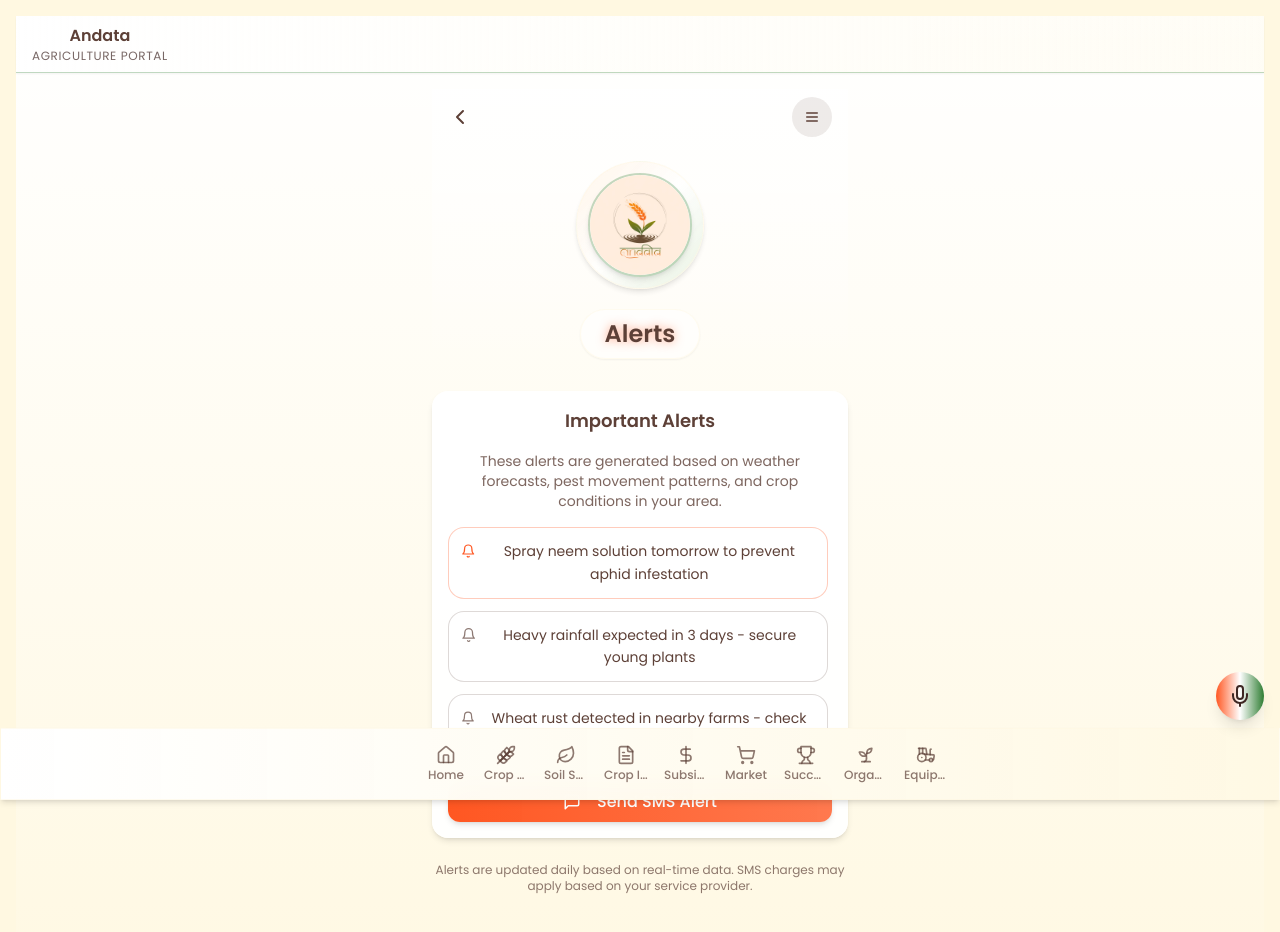
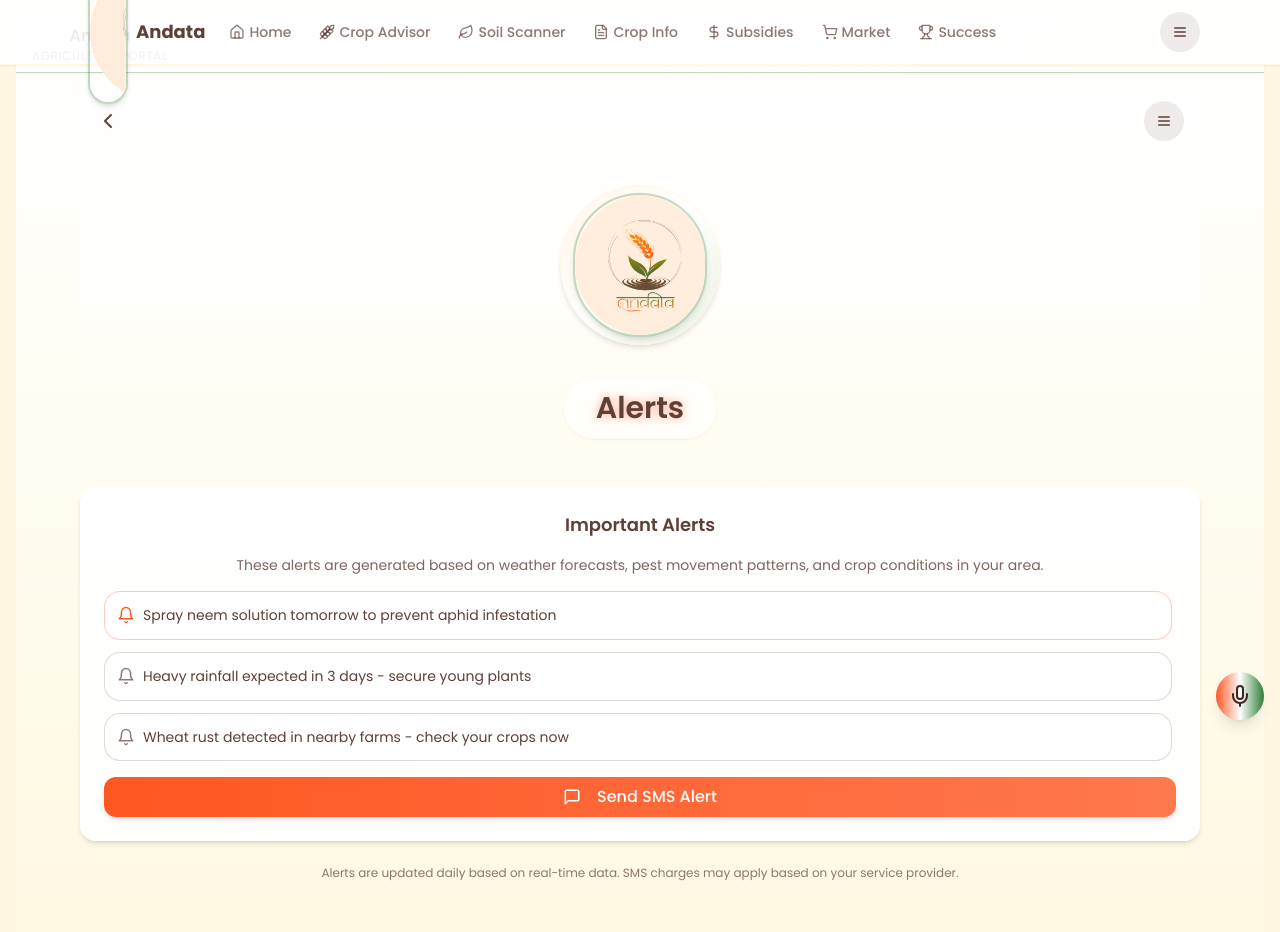
Before and after one commit to saikoushiknalubola/anndata, a React (Vite) app: page /alerts in a window 1280 px wide. Shown: the top 932 px of the page. Built offline with nearby package versions, Linux system fonts and the light colour scheme.

Commit message:
Fix: Improve Equipment Catalog and UI
- Removed unnecessary images in the equipment section.
- Adjusted logo sizes for better visual presentation.
- Refactored the application to function as a complete website, enhancing the overall user experience.

```diff
--- a/src/components/Card.tsx
+++ b/src/components/Card.tsx
@@ -30,22 +30,9 @@ const Card = ({
 
   return (
     <div
-      className={`p-3 sm:p-4 rounded-lg ${variantClasses[variant]} ${className} ${onClick ? 'cursor-pointer hover:scale-[1.01] transition-transform' : ''}`}
+      className={`p-4 sm:p-6 rounded-lg ${variantClasses[variant]} ${className} ${onClick ? 'cursor-pointer hover:scale-[1.01] transition-transform' : ''}`}
       onClick={onClick}
     >
-      {imageUrl && variant === 'image-card' && (
-        <div className="relative w-full h-40 sm:h-48 -mx-3 -mt-3 mb-3 sm:-mx-4 sm:-mt-4 sm:mb-4 overflow-hidden">
-          <img
-            src={imageUrl}
-            alt={imageAlt || 'Card image'}
-            className="w-full h-full object-cover"
-            onError={(e) => {
-              e.currentTarget.src = 'https://images.unsplash.com/photo-1500937386664-56d1dfef3854?auto=format&fit=crop&w=800&q=80';
-              e.currentTarget.onerror = null;
-            }}
-          />
-        </div>
-      )}
       {children}
     </div>
   );
--- a/src/components/Layout.tsx
+++ b/src/components/Layout.tsx
@@ -53,9 +53,9 @@ const Layout = ({ children, title, showBackButton = false }: LayoutProps) => {
     : navItems.slice(0, 9); // Show more items on desktop
 
   return (
-    <div className="page-container relative">
-      <header className="page-header flex flex-col items-center justify-center mb-4 sm:mb-6 relative pt-12 sm:pt-14 bg-gradient-to-b from-white/80 to-transparent">
-        <div className="w-full flex justify-between items-center absolute top-0 px-4 py-2 z-10">
+    <div className="page-container relative max-w-6xl mx-auto">
+      <header className="page-header flex flex-col items-center justify-center mb-6 sm:mb-8 relative pt-12 sm:pt-16 md:pt-20 bg-gradient-to-b from-white/80 to-transparent">
+        <div className="w-full flex justify-between items-center absolute top-0 px-4 py-3 z-10">
           <div className="flex-1 flex items-center">
             {showBackButton ? (
               <Link to="/" className="text-earth hover:text-leaf transition-colors transform hover:scale-110">
@@ -69,21 +69,56 @@ const Layout = ({ children, title, showBackButton = false }: LayoutProps) => {
             <MenuSection />
           </div>
         </div>
-        <div className="logo-container w-24 h-24 sm:w-28 sm:h-28 md:w-32 md:h-32 flex items-center justify-center mb-3 mt-4 pulse-gentle rounded-full bg-gradient-to-br from-[#FF9933]/10 via-white/60 to-[#138808]/10 p-2 shadow-md border border-cream/50">
+        <div className="logo-container w-28 h-28 sm:w-32 sm:h-32 md:w-40 md:h-40 flex items-center justify-center mb-5 mt-4 pulse-gentle rounded-full bg-gradient-to-br from-[#FF9933]/10 via-white/60 to-[#138808]/10 p-3 shadow-md border border-cream/50">
           <Logo />
         </div>
         {title && (
-          <div className="mt-2 mb-2 w-full flex items-center justify-center">
-            <h1 className="text-lg sm:text-xl md:text-2xl font-decorative text-earth text-glow bg-white/60 px-4 sm:px-6 py-1 sm:py-2 rounded-full shadow-sm border border-cream/50">{title}</h1>
+          <div className="mt-3 mb-4 w-full flex items-center justify-center">
+            <h1 className="text-xl sm:text-2xl md:text-3xl font-decorative text-earth text-glow bg-white/60 px-6 sm:px-8 py-2 sm:py-3 rounded-full shadow-sm border border-cream/50">{title}</h1>
           </div>
         )}
       </header>
 
-      <main className={`pb-20 ${mounted ? 'animate-grow-fade' : 'opacity-0'}`}>
+      <main className={`pb-20 md:pb-8 ${mounted ? 'animate-grow-fade' : 'opacity-0'}`}>
         {children}
       </main>
 
-      <nav className="fixed bottom-0 left-0 right-0 frosted-glass p-2 border-t border-cream/50 z-10 shadow-md bg-gradient-to-r from-white/95 to-cream/90">
+      {/* Desktop navigation */}
+      <div className="hidden md:block fixed top-0 left-0 w-full bg-white/90 shadow-sm z-20 border-b border-cream">
+        <div className="max-w-6xl mx-auto px-4">
+          <nav className="flex items-center justify-between h-16">
+            <div className="flex items-center space-x-1">
+              <Link to="/" className="flex items-center space-x-2 p-2">
+                <div className="w-10 h-10">
+                  <Logo />
+                </div>
+                <span className="font-bold text-earth text-lg">Andata</span>
+              </Link>
+              {navItems.slice(0, 7).map((item) => {
+                const isActive = location.pathname === item.path;
+                return (
+                  <Link
+                    key={item.path}
+                    to={item.path}
+                    className={`flex items-center px-3 py-2 rounded-md ${
+                      isActive
+                        ? 'text-leaf bg-leaf/10'
+                        : 'text-earth/70 hover:text-leaf hover:bg-leaf/5'
+                    } transition-all duration-300`}
+                  >
+                    <item.icon size={16} className="mr-1" />
+                    <span className="text-sm font-medium">{item.label}</span>
+                  </Link>
+                );
+              })}
+            </div>
+            <MenuSection />
+          </nav>
+        </div>
+      </div>
+
+      {/* Mobile navigation */}
+      <nav className="md:hidden fixed bottom-0 left-0 right-0 frosted-glass p-2 border-t border-cream/50 z-10 shadow-md bg-gradient-to-r from-white/95 to-cream/90">
         <div className="max-w-md mx-auto flex items-center justify-around">
           {visibleNavItems.map((item) => {
             const isActive = location.pathname === item.path;
--- a/src/components/Logo.tsx
+++ b/src/components/Logo.tsx
@@ -10,10 +10,10 @@ const Logo = () => {
           alt="Andata Logo"
           className="w-auto h-auto max-h-full max-w-full object-contain rounded-full"
           style={{
-            minWidth: '80px',
-            minHeight: '80px',
-            maxWidth: '100px',
-            maxHeight: '100px'
+            minWidth: '100px',
+            minHeight: '100px',
+            maxWidth: '140px',
+            maxHeight: '140px'
           }}
         />
       </div>
--- a/src/pages/EquipmentCatalog.tsx
+++ b/src/pages/EquipmentCatalog.tsx
@@ -17,7 +17,6 @@ const EquipmentCatalog = () => {
       name: 'Advanced Tractor',
       category: 'tractor',
       price: '₹6,50,000 - ₹9,75,000',
-      image: 'https://images.unsplash.com/photo-1580674684081-7617fbf3d745?auto=format&fit=crop&w=800&q=80',
       manufacturer: 'Mahindra & Mahindra',
       subsidyEligible: true,
       features: ['40-50 HP', 'Fuel Efficient', '4WD Option', 'Power Steering'],
@@ -28,7 +27,6 @@ const EquipmentCatalog = () => {
       name: 'Rotavator',
       category: 'tillage',
       price: '₹85,000 - ₹1,20,000',
-      image: 'https://images.unsplash.com/photo-1555041469-a586c61ea9bc?auto=format&fit=crop&w=800&q=80',
       manufacturer: 'Sonalika',
       subsidyEligible: true,
       features: ['48-60 Blades', 'Heavy Duty', 'Adjustable Depth'],
@@ -39,7 +37,6 @@ const EquipmentCatalog = () => {
       name: 'Seed Drill',
       category: 'sowing',
       price: '₹65,000 - ₹95,000',
-      image: 'https://images.unsplash.com/photo-1592991538534-000347f158b0?auto=format&fit=crop&w=800&q=80',
       manufacturer: 'VST Tillers',
       subsidyEligible: true,
       features: ['9-11 Rows', 'Precise Seed Placement', 'Fertilizer Attachment'],
@@ -50,7 +47,6 @@ const EquipmentCatalog = () => {
       name: 'Combine Harvester',
       category: 'harvesting',
       price: '₹15,00,000 - ₹22,00,000',
-      image: 'https://images.unsplash.com/photo-1591086639897-a32b1fd12295?auto=format&fit=crop&w=800&q=80',
       manufacturer: 'John Deere',
       subsidyEligible: false,
       features: ['100 HP Engine', 'Self-Propelled', 'Grain Tank', 'AC Cabin'],
@@ -61,7 +57,6 @@ const EquipmentCatalog = () => {
       name: 'Battery Sprayer',
       category: 'protection',
       price: '₹3,500 - ₹7,500',
-      image: 'https://images.unsplash.com/photo-1620230874645-0d85a0a7fb38?auto=format&fit=crop&w=800&q=80',
       manufacturer: 'Aspee',
       subsidyEligible: true,
       features: ['16L Capacity', 'Rechargeable Battery', 'Adjustable Nozzle'],
@@ -77,9 +72,9 @@ const EquipmentCatalog = () => {
 
   return (
     <Layout title="Equipment Catalog">
-      <div className="space-y-4">
+      <div className="space-y-4 max-w-4xl mx-auto">
         <Card variant="tricolor" className="mb-6">
-          <p className="text-earth text-sm">
+          <p className="text-earth text-sm md:text-base">
             Browse modern agricultural equipment to increase your farm productivity.
             Many items are eligible for government subsidies under various schemes in Telangana.
           </p>
@@ -147,7 +142,6 @@ interface EquipmentCardProps {
     name: string;
     category: string;
     price: string;
-    image: string;
     manufacturer: string;
     subsidyEligible: boolean;
     features: string[];
@@ -158,24 +152,12 @@ interface EquipmentCardProps {
 const EquipmentCard: React.FC<EquipmentCardProps> = ({ equipment }) => {
   return (
     <Card variant="gradient" className="overflow-hidden">
-      <div className="flex flex-col md:flex-row">
-        <div className="w-full md:w-1/3 h-48 md:h-auto relative">
-          <img
-            src={equipment.image}
-            alt={equipment.name}
-            className="w-full h-full object-cover rounded-lg md:rounded-tr-none md:rounded-l-lg"
-            onError={(e) => {
-              e.currentTarget.src = 'https://images.unsplash.com/photo-1555041469-a586c61ea9bc?auto=format&fit=crop&w=800&q=80';
-              e.currentTarget.onerror = null;
-            }}
-          />
-        </div>
-
-        <div className="md:w-2/3 p-3 sm:p-4">
+      <div className="flex flex-col">
+        <div>
           <div className="flex justify-between items-start">
             <div>
-              <h3 className="font-bold text-earth text-lg">{equipment.name}</h3>
-              <p className="text-xs text-earth/70">{equipment.manufacturer}</p>
+              <h3 className="font-bold text-earth text-lg md:text-xl">{equipment.name}</h3>
+              <p className="text-xs md:text-sm text-earth/70">{equipment.manufacturer}</p>
             </div>
             {equipment.subsidyEligible && (
               <Badge className="bg-leaf/20 text-leaf border border-leaf/30">
@@ -184,10 +166,10 @@ const EquipmentCard: React.FC<EquipmentCardProps> = ({ equipment }) => {
             )}
           </div>
 
-          <p className="text-sm text-earth/80 mt-2">{equipment.description}</p>
+          <p className="text-sm md:text-base text-earth/80 mt-2">{equipment.description}</p>
 
           <div className="mt-3">
-            <h4 className="text-sm font-medium text-earth">Key Features:</h4>
+            <h4 className="text-sm md:text-base font-medium text-earth">Key Features:</h4>
             <div className="flex flex-wrap gap-2 mt-1">
               {equipment.features.map((feature, idx) => (
                 <Badge key={idx} variant="outline" className="bg-white/60">
@@ -198,7 +180,7 @@ const EquipmentCard: React.FC<EquipmentCardProps> = ({ equipment }) => {
           </div>
 
           <div className="flex flex-wrap gap-2 justify-between items-center mt-4">
-            <div className="font-semibold text-earth">
+            <div className="font-semibold text-earth md:text-lg">
               {equipment.price}
             </div>
 
--- a/tailwind.config.ts
+++ b/tailwind.config.ts
@@ -1,4 +1,3 @@
-
 import type { Config } from "tailwindcss";
 
 export default {
@@ -15,7 +14,11 @@ export default {
       center: true,
       padding: '2rem',
       screens: {
-        '2xl': '1400px'
+        sm: '640px',
+        md: '768px',
+        lg: '1024px',
+        xl: '1280px',
+        '2xl': '1536px',
       }
     },
     extend: {
```
